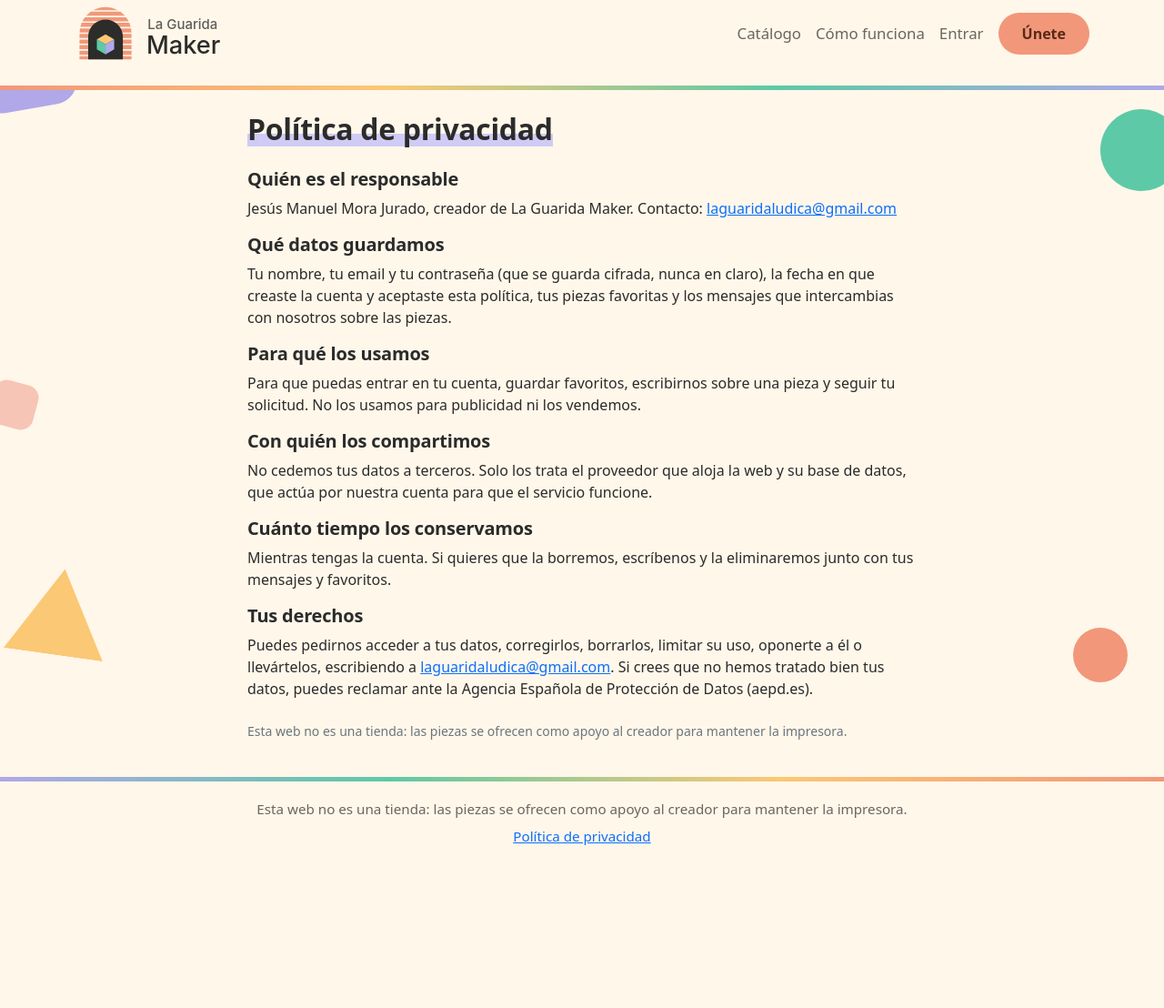
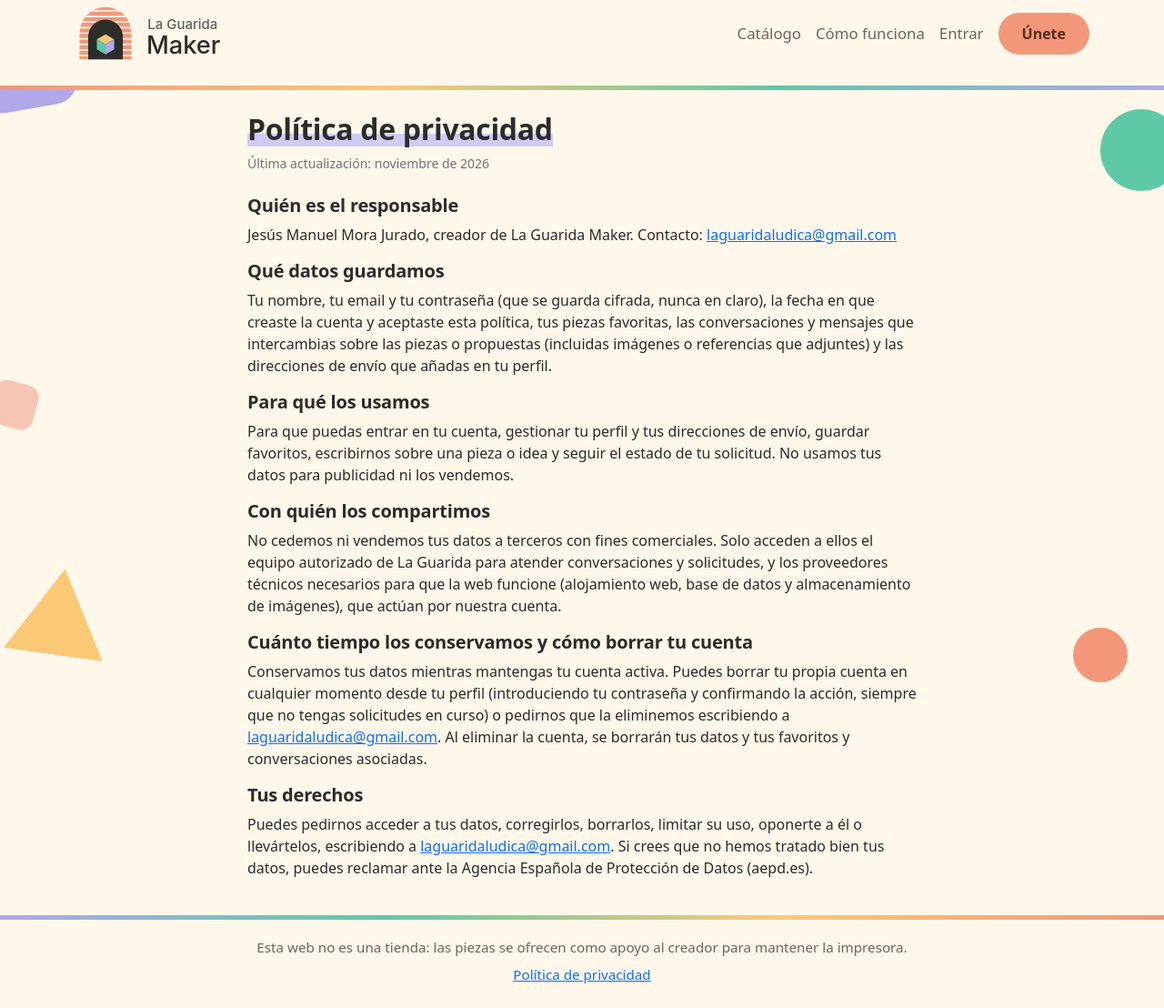
Before and after one commit to jmmoraj-jpg/guaridaludica-impresionante, a Spring Boot app: page /privacidad in a window 1280 px wide. Shown: the part 20-1128 px from the top of the page at 91% size. Before the commit the page ends 949 px from the top, so only its background shows below. Run offline with Spring Boot 4, Linux system fonts and the light colour scheme; some of the project's set-up classes (security, data sources, template engines, error pages and the like) are left out, and stand-ins take their place; some libraries are stand-ins or nearby versions.

Commit message:
feat: Actualizar enlaces y mejorar contenido en la política de privacidad

```diff
--- a/src/main/resources/templates/admin/filamentos.html
+++ b/src/main/resources/templates/admin/filamentos.html
@@ -54,10 +54,6 @@
                         </div>
                     </div>
 
-                    <div class="col-md-3 pt-md-4">
-                        <button type="submit" class="btn btn-pill btn-menta w-100"
-                            th:text="${form.id != null} ? 'Actualizar' : 'Crear'">Guardar</button>
-                    </div>
                 </div>
             </form>
         </div>
--- a/src/main/resources/templates/conversaciones/personalizada.html
+++ b/src/main/resources/templates/conversaciones/personalizada.html
@@ -16,7 +16,7 @@
 
         <div class="row justify-content-center">
             <div class="col-lg-8">
-                <a class="volver" th:href="@{/mensajes}">← Volver a mensajes</a>
+                <a class="volver" th:href="@{/conversaciones}">← Volver a mensajes</a>
 
                 <div class="card auth-card border-2 shadow-sm mt-3" style="border-color: var(--menta-claro); border-radius: 26px;">
                     <div class="card-body p-4 p-md-5">
--- a/src/main/resources/templates/privacidad.html
+++ b/src/main/resources/templates/privacidad.html
@@ -14,35 +14,41 @@
     <span class="deco deco-cuadro-2" aria-hidden="true"></span>
     <div class="row justify-content-center">
         <div class="col-lg-8">
-            <h2 class="mb-4 titulo-marcador marcador-lila">Política de privacidad</h2>
+            <h2 class="mb-2 titulo-marcador marcador-lila">Política de privacidad</h2>
+            <p class="text-secondary small mb-4">Última actualización: noviembre de 2026</p>
 
             <h5>Quién es el responsable</h5>
             <p>Jesús Manuel Mora Jurado, creador de La Guarida Maker. Contacto: <a href="mailto:laguaridaludica@gmail.com">laguaridaludica@gmail.com</a></p>
 
             <h5>Qué datos guardamos</h5>
             <p>Tu nombre, tu email y tu contraseña (que se guarda cifrada, nunca en claro), la fecha en que
-                creaste la cuenta y aceptaste esta política, tus piezas favoritas y los mensajes que
-                intercambias con nosotros sobre las piezas.</p>
+                creaste la cuenta y aceptaste esta política, tus piezas favoritas, las conversaciones y mensajes
+                que intercambias sobre las piezas o propuestas (incluidas imágenes o referencias que adjuntes) y las
+                direcciones de envío que añadas en tu perfil.</p>
 
             <h5>Para qué los usamos</h5>
-            <p>Para que puedas entrar en tu cuenta, guardar favoritos, escribirnos sobre una pieza y seguir
-                tu solicitud. No los usamos para publicidad ni los vendemos.</p>
+            <p>Para que puedas entrar en tu cuenta, gestionar tu perfil y tus direcciones de envío, guardar
+                favoritos, escribirnos sobre una pieza o idea y seguir el estado de tu solicitud. No usamos tus
+                datos para publicidad ni los vendemos.</p>
 
             <h5>Con quién los compartimos</h5>
-            <p>No cedemos tus datos a terceros. Solo los trata el proveedor que aloja la web y su base de
-                datos, que actúa por nuestra cuenta para que el servicio funcione.</p>
+            <p>No cedemos ni vendemos tus datos a terceros con fines comerciales. Solo acceden a ellos el equipo
+                autorizado de La Guarida para atender conversaciones y solicitudes, y los proveedores técnicos
+                necesarios para que la web funcione (alojamiento web, base de datos y almacenamiento de
+                imágenes), que actúan por nuestra cuenta.</p>
 
-            <h5>Cuánto tiempo los conservamos</h5>
-            <p>Mientras tengas la cuenta. Si quieres que la borremos, escríbenos y la eliminaremos junto
-                con tus mensajes y favoritos.</p>
+            <h5>Cuánto tiempo los conservamos y cómo borrar tu cuenta</h5>
+            <p>Conservamos tus datos mientras mantengas tu cuenta activa. Puedes borrar tu propia cuenta en
+                cualquier momento desde tu perfil (introduciendo tu contraseña y confirmando la acción, siempre que
+                no tengas solicitudes en curso) o pedirnos que la eliminemos escribiendo a
+                <a href="mailto:laguaridaludica@gmail.com">laguaridaludica@gmail.com</a>. Al eliminar la cuenta,
+                se borrarán tus datos y tus favoritos y conversaciones asociadas.</p>
 
             <h5>Tus derechos</h5>
             <p>Puedes pedirnos acceder a tus datos, corregirlos, borrarlos, limitar su uso, oponerte a él o
                 llevártelos, escribiendo a <a href="mailto:laguaridaludica@gmail.com">laguaridaludica@gmail.com</a>. Si crees que no hemos tratado bien tus datos, puedes
                 reclamar ante la Agencia Española de Protección de Datos (aepd.es).</p>
 
-            <p class="text-secondary small mt-4">Esta web no es una tienda: las piezas se ofrecen como apoyo
-                al creador para mantener la impresora.</p>
         </div>
     </div>
 </main>
```
